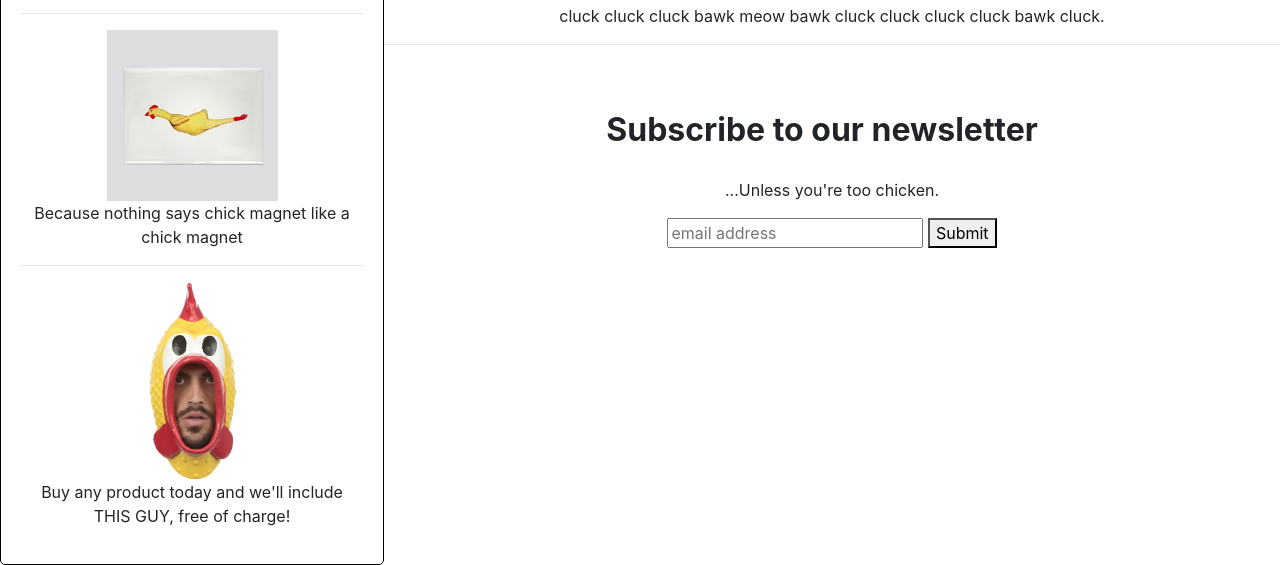
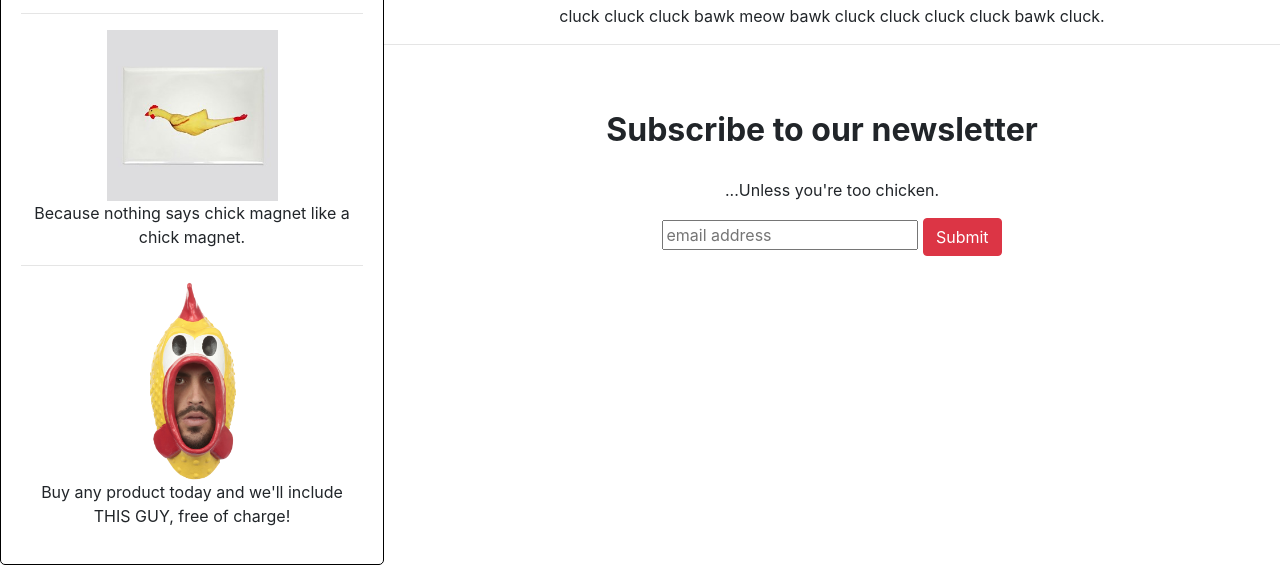
Before and after one commit to StewartDJ/ProductPage, a plain HTML site: page index.html in a window 1280 px wide. Shown: the part 784-1349 px from the top of the page. Drawn offline with nearby package versions, Linux system fonts and the light colour scheme.

Commit message:
bootstrap

```diff
--- a/index.html
+++ b/index.html
@@ -3,7 +3,7 @@
 <head>
     <meta charset="UTF-8">
     <meta name="viewport" content="width=device-width, initial-scale=1.0">
-    <title> Tyson's Premium Rubber ChickenS</title>
+    <title> Tyson's Premium Rubber Chickens</title>
     <link rel="stylesheet" href="https://stackpath.bootstrapcdn.com/bootstrap/4.5.0/css/bootstrap.min.css" integrity="sha384-9aIt2nRpC12Uk9gS9baDl411NQApFmC26EwAOH8WgZl5MYYxFfc+NcPb1dKGj7Sk" crossorigin="anonymous">
     <link rel="stylesheet" href="./css/style.css">
 </head>
@@ -38,7 +38,7 @@
            <hr>
            <img src="./images/Magnet.jpg" height="auto" width="50%" alt="Magnet"> </img>
 
-           <p> Because nothing says chick magnet like a chick magnet</p>
+           <p> Because nothing says chick magnet like a chick magnet.</p>
            <hr>
            <img src="./images/ChickenGuy.png" height="auto" width="50%" alt="rubber chicken"> </img>
            <p> Buy any product today and we'll include THIS GUY, free of charge!
@@ -65,11 +65,13 @@ cluck cluck handpicked and lovingly BAWK cluck cluck our farms bawk cluck cluck
     <center>
 
     <h2><a name="newsletter-header">  Subscribe to our newsletter </a> </h2>
-         <p> ...Unless you're too chicken.</p>
+
+    <p> ...Unless you're too chicken.</p>
         <form action="https://www.freecodecamp.com/email-submit">
 
         <input type="text" pattern="[^ @]*@[^ @]*" placeholder ="email address" >
-         <button type="submit" value="Submit"> Submit </button>
+
+         <button class ="btn btn-danger" type="submit" value="Submit" > Submit </button>
         </center>
         </form>
 
```
